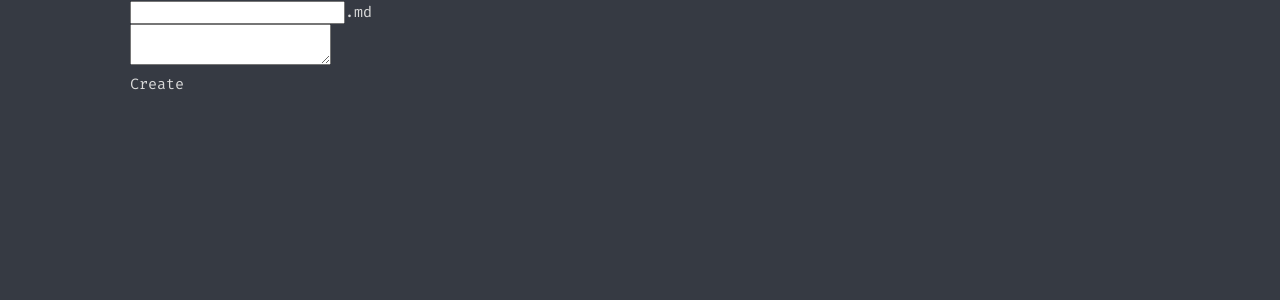
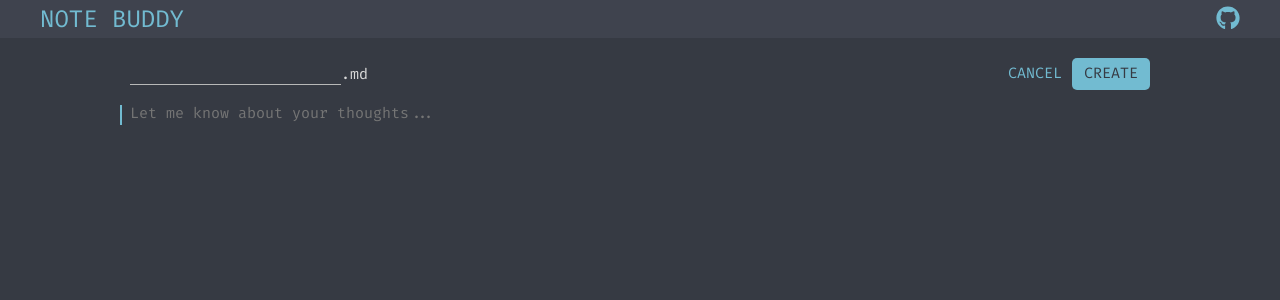
Before and after one commit to bobinette/notebuddy, a Next.js app: page /new in a window 1280 px wide. Shown: the top 300 px of the page. Built offline with nearby package versions, Linux system fonts and the light colour scheme; a small style sheet from the web is missing.

Commit message:
Add navbar

```diff
--- a/package.json
+++ b/package.json
@@ -13,6 +13,7 @@
   },
   "dependencies": {
     "@fortawesome/fontawesome-svg-core": "~1.2.28",
+    "@fortawesome/free-brands-svg-icons": "~5.13.0",
     "@fortawesome/free-solid-svg-icons": "~5.13.0",
     "@fortawesome/react-fontawesome": "~0.1.9",
     "axios": "~0.19.2",
--- a/pages/_app.tsx
+++ b/pages/_app.tsx
@@ -1,5 +1,7 @@
 import React from 'react';
 import Head from 'next/head';
+
+import Layout from 'src/components/layout';
 
 import 'src/styles/style.scss';
 
@@ -10,11 +12,11 @@
 
 export default ({ Component, pageProps }: Props) => {
   return (
-    <>
+    <Layout>
       <Head>
         <title>note buddy</title>
       </Head>
       <Component {...pageProps} />
-    </>
+    </Layout>
   );
 };
--- a/pages/_document.tsx
+++ b/pages/_document.tsx
@@ -17,13 +17,8 @@
             rel="stylesheet"
             href="//cdnjs.cloudflare.com/ajax/libs/normalize/5.0.0/normalize.css"
           />
-          {/* <link
-            rel="stylesheet"
-            href="//cdnjs.cloudflare.com/ajax/libs/prism/1.20.0/themes/prism-dark.min.css"
-          /> */}
         </Head>
         <body>
-          {/* <script src="https://cdnjs.cloudflare.com/ajax/libs/prism/1.20.0/plugins/autoloader/prism-autoloader.min.js" /> */}
           <Main />
           <NextScript />
         </body>
--- a/pages/new/index.tsx
+++ b/pages/new/index.tsx
@@ -1,14 +1,19 @@
-import { useCallback } from 'react';
+import { useState, useEffect, useCallback } from 'react';
 import axios from 'axios';
 
+import Link from 'next/link';
 import { useRouter } from 'next/router';
 
+import Editor from 'src/components/editor';
 import useInput from 'src/hooks/useInput';
 
 const AddNotePage = () => {
   const router = useRouter();
   const [title, setTitle] = useInput('');
-  const [content, setContent] = useInput('');
+  const [content, setContent] = useState('');
+
+  const [isMounted, setIsMounted] = useState(false);
+  useEffect(() => setIsMounted(true), []);
 
   const onCreate = useCallback(async () => {
     await axios.post('/api/notes', {
@@ -20,16 +25,29 @@
 
   return (
     <>
+      <div className="flex flex-v-center flex-space">
+        <div>
+          <input value={title} onChange={setTitle} />
+          .md
+        </div>
+        <div className="btn-group">
+          <Link href="/">
+            <span className="btn btn-link">Cancel</span>
+          </Link>
+          <button type="button" className="btn btn-primary" onClick={onCreate}>
+            Create
+          </button>
+        </div>
+      </div>
+
       <div>
-        <input value={title} onChange={setTitle} />
-        .md
+        {isMounted ? (
+          // <Editor editorState={editorState} onChange={setEditorState} />
+          <Editor value={content} onChange={setContent} />
+        ) : (
+          <div />
+        )}
       </div>
-      <div>
-        <textarea value={content} onChange={setContent} />
-      </div>
-      <button type="button" onClick={onCreate}>
-        Create
-      </button>
     </>
   );
 };
--- a/src/components/editor/editor.scss
+++ b/src/components/editor/editor.scss
@@ -3,6 +3,15 @@
 .code-edit-container {
   position: relative;
   margin: 1em 0;
+
+  &::before {
+    position: absolute;
+    left: -10px;
+    top: 0;
+    bottom: 5px;
+    border-left: solid 2px $color-primary;
+    content: '';
+  }
 }
 
 .code-input {
--- a/src/components/editor/index.tsx
+++ b/src/components/editor/index.tsx
@@ -63,6 +63,8 @@
         onChange={onChangeLocal}
         onKeyDown={handleKeyDown}
         ref={textareaRef}
+        placeholder="Let me know about your thoughts..."
+        minRows={1}
       />
       <pre className="code-output">
         <code className="language-md">{value}</code>
--- /dev/null
+++ b/src/components/layout/index.tsx
@@ -0,0 +1,15 @@
+import React from 'react';
+import NavBar from 'src/components/navbar';
+
+interface Props {
+  children: React.ReactNode;
+}
+
+const Layout = ({ children }: Props) => (
+  <div>
+    <NavBar />
+    <div className="body">{children}</div>
+  </div>
+);
+
+export default Layout;
--- /dev/null
+++ b/src/components/navbar/index.tsx
@@ -0,0 +1,25 @@
+import React from 'react';
+import Link from 'next/link';
+import { FontAwesomeIcon } from '@fortawesome/react-fontawesome';
+import { faGithub } from '@fortawesome/free-brands-svg-icons';
+
+const NavBar = () => (
+  <div className="navbar">
+    <div className="navbar-container flex flex-v-center flex-space text-lg">
+      <div>
+        <Link href="/">
+          <button type="button" className="btn btn-link">
+            note buddy
+          </button>
+        </Link>
+      </div>
+      <div>
+        <a href="https://github.com/bobinette/notebuddy">
+          <FontAwesomeIcon icon={faGithub} />
+        </a>
+      </div>
+    </div>
+  </div>
+);
+
+export default NavBar;
--- /dev/null
+++ b/src/components/navbar/navbar.scss
@@ -0,0 +1,24 @@
+@import 'src/styles/variables.scss';
+
+.navbar {
+  background-color: $color-background-5dp;
+  margin-bottom: 20px;
+  padding: 0 10px;
+}
+
+// TODO: move to layout.scss
+.body {
+  padding: 0 20px;
+}
+
+@media (min-width: 1020px) {
+  .body {
+    max-width: 1020px;
+    margin: auto;
+  }
+
+  .navbar-container {
+    margin: auto;
+    width: 1200px;
+  }
+}
--- a/src/styles/style.scss
+++ b/src/styles/style.scss
@@ -12,6 +12,8 @@
 @import 'src/components/editor/editor.scss';
 @import '../../node_modules/prism-themes/themes/prism-nord.css';
 
+@import 'src/components/navbar/navbar.scss';
+
 body {
   color: $color;
   background-color: $color-background;
@@ -23,8 +25,6 @@
   font-size: 15px;
   font-weight: 400;
   line-height: 1.6;
-
-  padding: 0 20px;
 }
 
 a {
@@ -47,8 +47,24 @@
   background-color: $color-orange-background;
 }
 
+input {
+  border: none;
+  background: transparent;
+  border-bottom: solid 1px $color-muted;
+  caret-color: $color;
+
+  font-family: inherit;
+  font-size: inherit;
+  color: inherit;
+
+  &:focus {
+    outline: none;
+    border-bottom-color: $color-primary;
+  }
+}
+
 @media (min-width: 1020px) {
-  body {
+  .body {
     max-width: 1020px;
     margin: auto;
   }
--- a/src/styles/text.scss
+++ b/src/styles/text.scss
@@ -3,3 +3,7 @@
 .muted {
   color: $color-muted;
 }
+
+.text-lg {
+  font-size: 1.5rem;
+}
```
Also changed, not shown: 1 other file (tests, documents, lock files or other folders).
